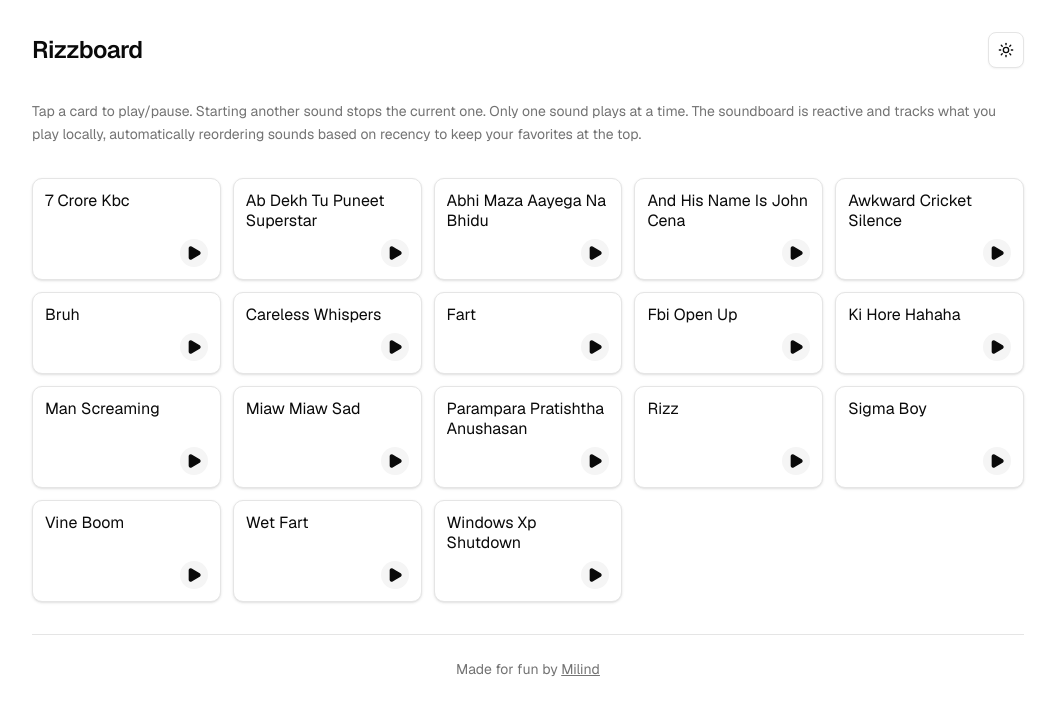
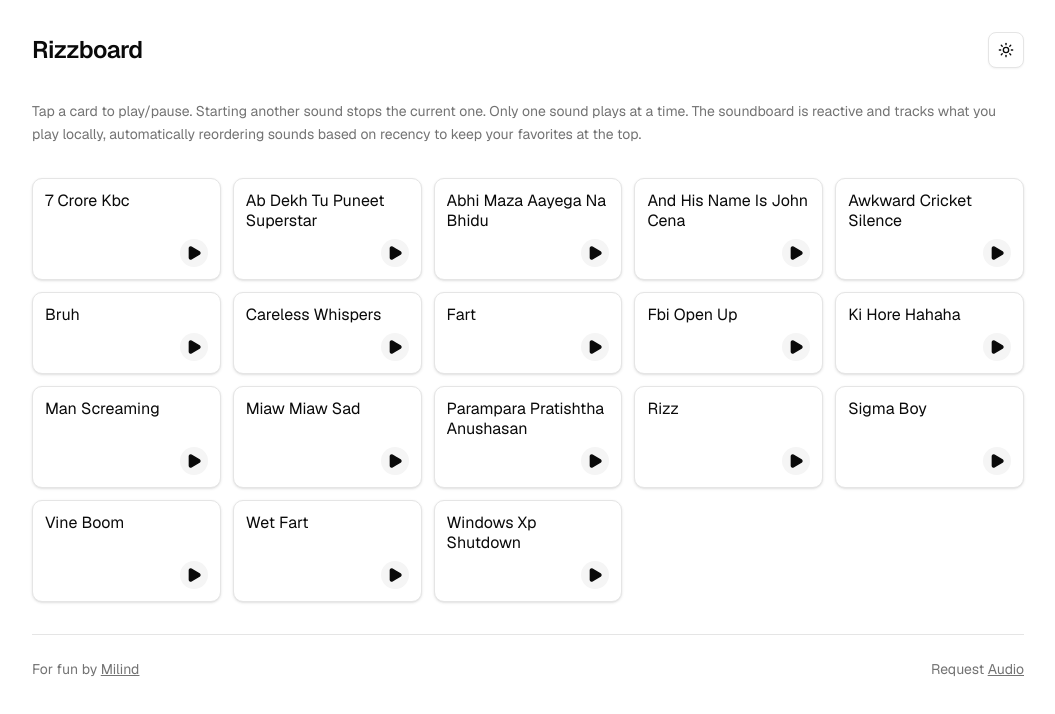
Before and after one commit to thatbeautifuldream/rizzboard, a Next.js app: page / in a window 1280 px wide. Shown: the top 714 px of the page, without its empty margins (112-1167 px from the left). Built offline with nearby package versions, Linux system fonts and the light colour scheme; no server answers.

Commit message:
feat: update footer

```diff
--- a/src/components/footer.tsx
+++ b/src/components/footer.tsx
@@ -1,8 +1,11 @@
+import Link from "next/link";
+
 export function Footer() {
   return (
     <footer className="mt-8 border-t pt-6">
-      <p className="text-center text-sm text-muted-foreground">
-        Made for fun by{" "}
+      <div className="flex justify-between text-sm text-muted-foreground">
+        <p>
+          For fun by{" "}
           <a
             href="https://milindmishra.com"
             target="_blank"
@@ -12,6 +15,16 @@ export function Footer() {
             Milind
           </a>
         </p>
+        <p>
+          Request{" "}
+          <Link
+            href="/request"
+            className="underline hover:text-foreground transition-colors"
+          >
+            Audio
+          </Link>
+        </p>
+      </div>
     </footer>
   );
 }
```
Lines whose indentation alone changed are shown as unchanged.
